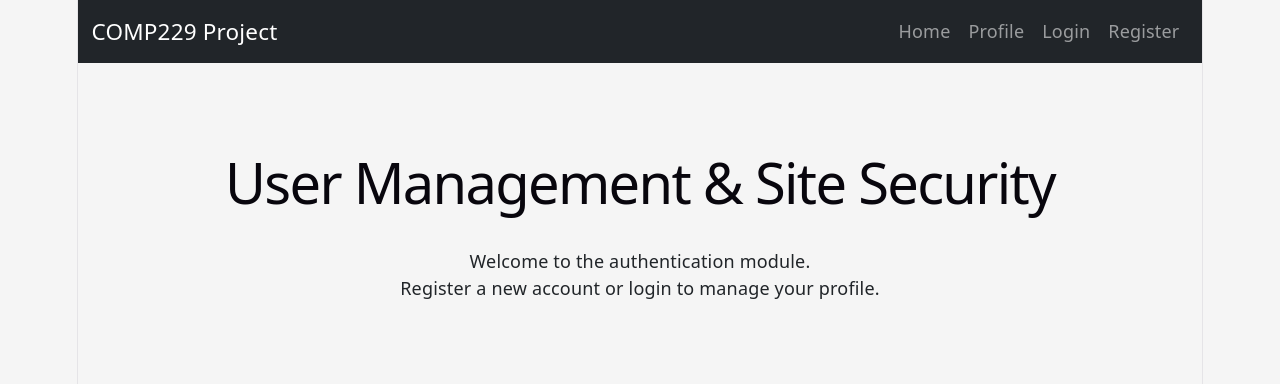
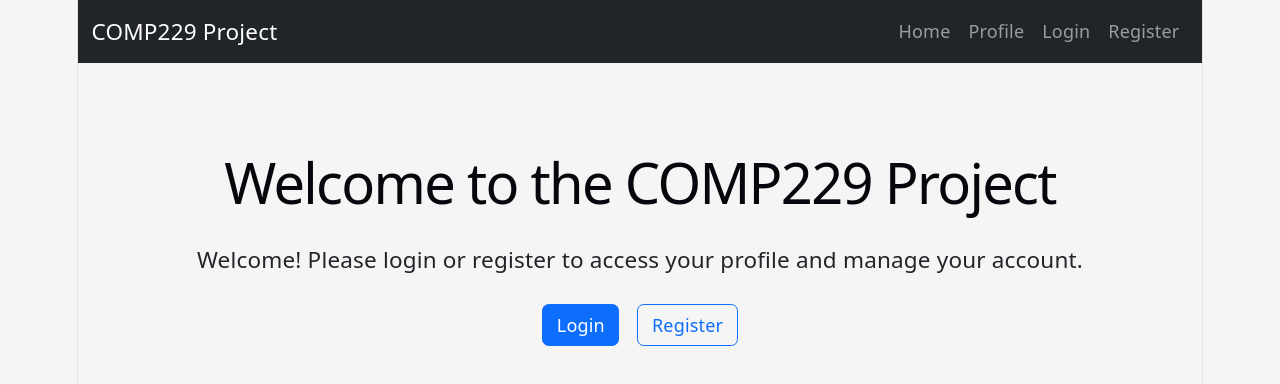
Before and after one commit to rsonas/COMP229_GROUP_PROJECT, a React app in the folder frontend/: page / in a window 1280 px wide. Shown: the top 384 px of the page. Built offline with nearby package versions, Linux system fonts and the light colour scheme; the HTML template or start-up script is replaced by a standard one.

Commit message:
Update Home Page

```diff
--- a/frontend/src/pages/Home.jsx
+++ b/frontend/src/pages/Home.jsx
@@ -1,15 +1,59 @@
+import { Link } from "react-router-dom";
+import useAuth from "../context/useAuth";
+
 const Home = () => {
+    const { isAuthenticated, user } = useAuth();
+
     return (
-        <div className="container mt-5">
-            <h1>User Management & Site Security</h1>
+        <div className="container mt-5 text-center">
 
-            <p>
-                Welcome to the authentication module.
-            </p>
+            <h1 className="mb-4">
+                Welcome to the COMP229 Project
+            </h1>
 
-            <p>
-                Register a new account or login to manage your profile.
-            </p>
+            {isAuthenticated ? (
+                <>
+                    <h4 className="text-success">
+                        Welcome back, {user?.username}!
+                    </h4>
+
+                    <p className="mt-3">
+                        You are currently logged in.
+                    </p>
+
+                    <Link
+                        to="/profile"
+                        className="btn btn-primary mt-3"
+                    >
+                        Go to My Profile
+                    </Link>
+                </>
+            ) : (
+                <>
+                    <p className="lead">
+                        Welcome! Please login or register to access your profile and manage your account.
+                    </p>
+
+                    <div className="mt-4">
+
+                        <Link
+                            to="/login"
+                            className="btn btn-primary me-3"
+                        >
+                            Login
+                        </Link>
+
+                        <Link
+                            to="/register"
+                            className="btn btn-outline-primary"
+                        >
+                            Register
+                        </Link>
+
+                    </div>
+                </>
+            )}
+
         </div>
     );
 };
```
